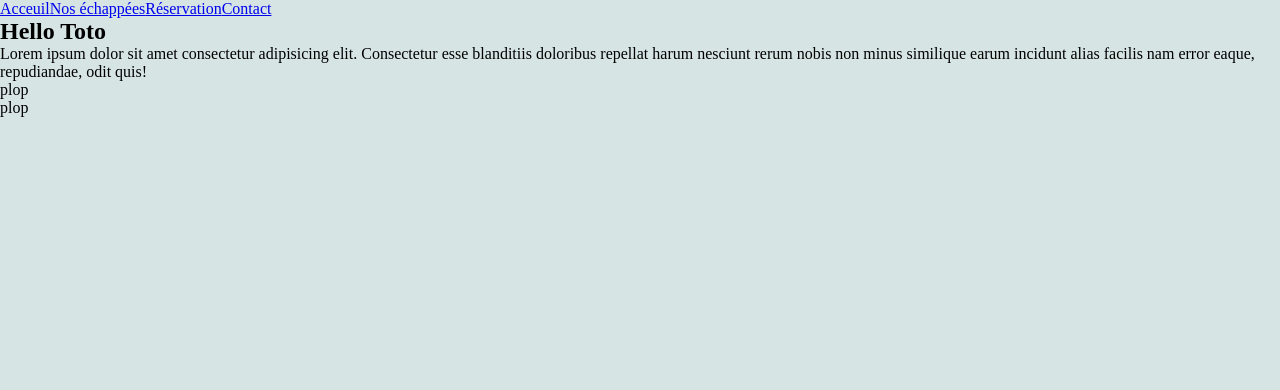
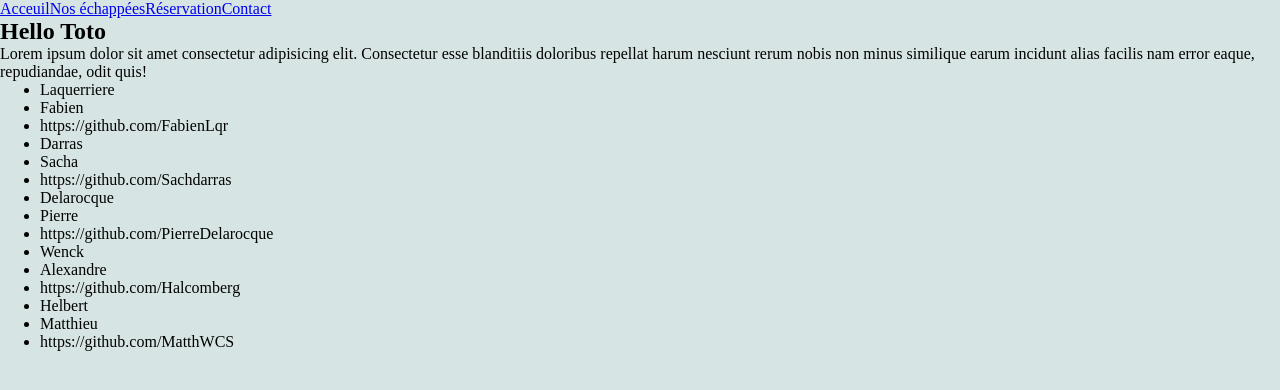
Before and after one commit to WildCodeSchool-2024-02/wcs-Protojam-goupeA, a React (Vite) app in the folder client/: page / in a window 1280 px wide. Shown: the top 390 px of the page. Built offline with nearby package versions, Linux system fonts and the light colour scheme.

Commit message:
create teamData and use it in Footer

```diff
--- a/client/src/components/Footer.jsx
+++ b/client/src/components/Footer.jsx
@@ -1,9 +1,18 @@
+import teamTab from "../data/teamData";
+
 function Footer() {
   return (
-    <>
-      <p>plop</p>
-      <p>plop</p>
-    </>
+    <footer>
+      {teamTab.map((person) => (
+        <section key={person.name} className={person.firstName}>
+          <ul>
+            <li>{person.name}</li>
+            <li>{person.firstName}</li>
+            <li>{person.gitHub}</li>
+          </ul>
+        </section>
+      ))}
+    </footer>
   );
 }
 
--- /dev/null
+++ b/client/src/data/teamData.js
@@ -0,0 +1,34 @@
+const teamTab = [
+  {
+    name: "Laquerriere",
+    firstName: "Fabien",
+    gitHub: "https://github.com/FabienLqr",
+    Avatar: "",
+  },
+  {
+    name: "Darras",
+    firstName: "Sacha",
+    gitHub: "https://github.com/Sachdarras",
+    Avatar: "",
+  },
+  {
+    name: "Delarocque",
+    firstName: "Pierre",
+    gitHub: "https://github.com/PierreDelarocque",
+    Avatar: "",
+  },
+  {
+    name: "Wenck",
+    firstName: "Alexandre",
+    gitHub: "https://github.com/Halcomberg",
+    Avatar: "",
+  },
+  {
+    name: "Helbert",
+    firstName: "Matthieu",
+    gitHub: "https://github.com/MatthWCS",
+    Avatar: "",
+  },
+];
+
+export default teamTab;
```
